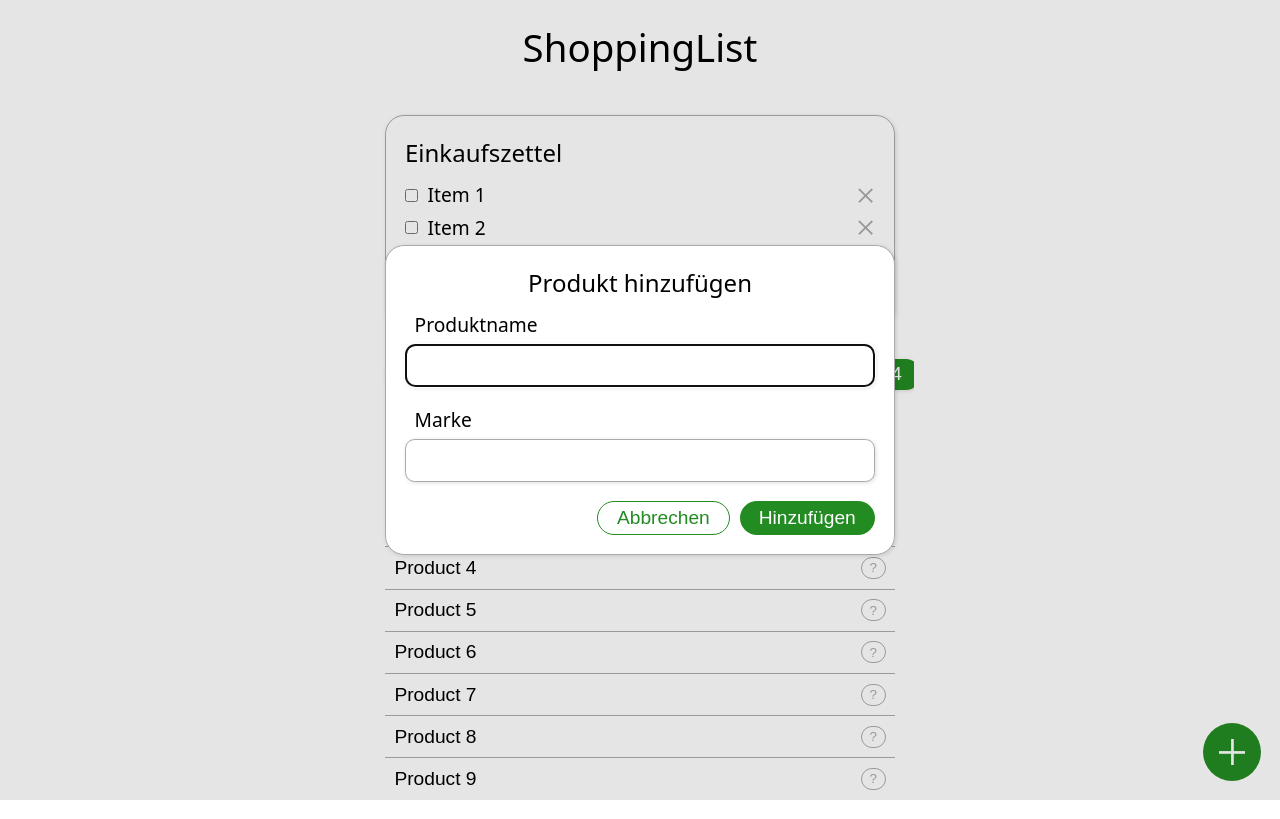
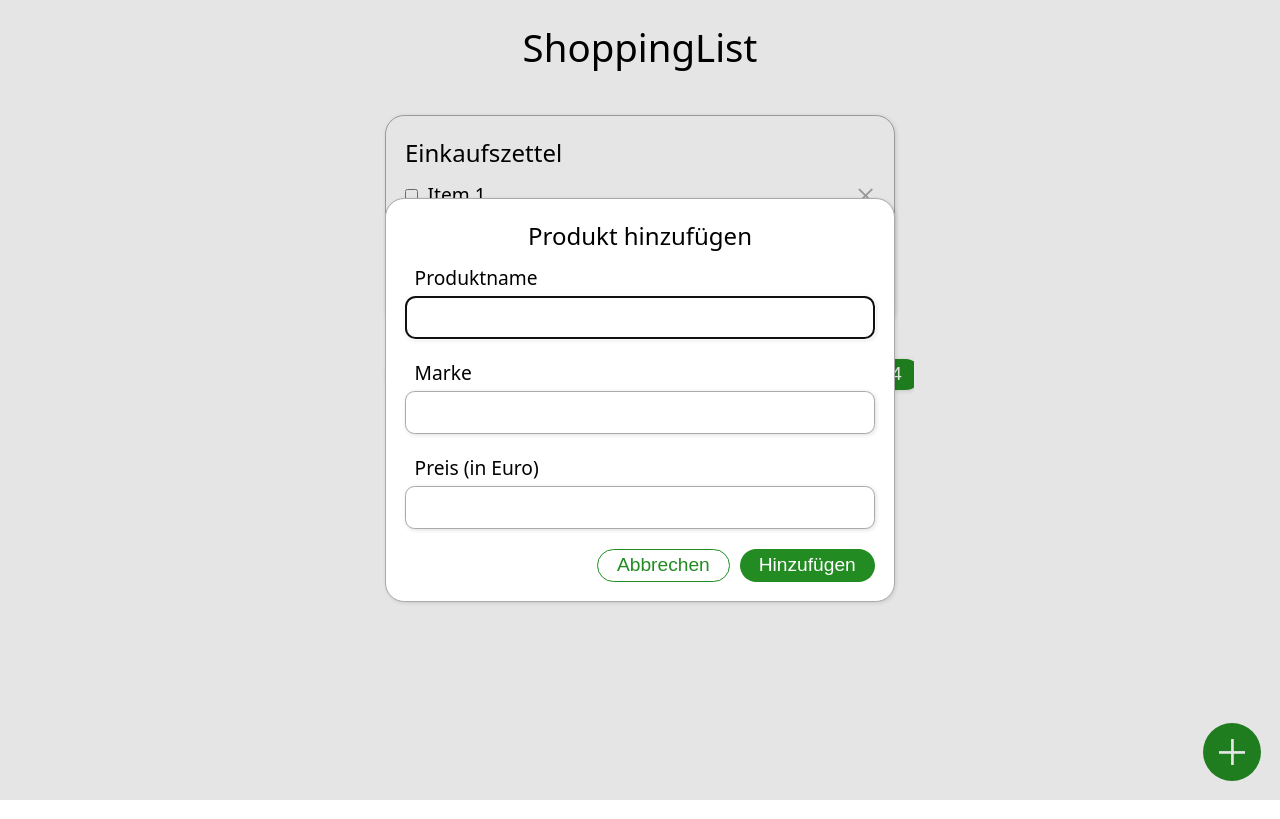
Before and after one commit to lennarthesse/shoppinglist, a SvelteKit app: page / in a window 1280 px wide. Both pictures are taken after a click on the button 1232 px from the left and 752 px from the top of the page. Built offline with nearby package versions, Linux system fonts and the light colour scheme.

Commit message:
Implemented product object creation

```diff
--- a/src/routes/+page.svelte
+++ b/src/routes/+page.svelte
@@ -4,7 +4,7 @@
 
     let items = ["Item 1", "Item 2", "Item 3", "Item 4"]
     let categories = ["Gemüse", "Category 2", "Category 3", "Category 4", "Category 5", "Category 6"]
-    let products = ["Product 1", "Product 2", "Product 3", "Product 4", "Product 5", "Product 6", "Product 7", "Product 8", "Product 9"];
+    let products = [];
     let modal;
 
 	onMount(() => {
@@ -22,7 +22,20 @@
     }
 
     function addProduct() {
-        alert("gagagugu");
+        let productName = document.getElementById("product-name").value;
+        let productBrand = document.getElementById("product-brand").value === "" ? null : document.getElementById("product-brand").value;
+        let productPrice = document.getElementById("product-price").value === "" ? null : document.getElementById("product-price").value;
+
+        let product = {
+            name: productName,
+            brand: productBrand,
+            price: productPrice
+        }
+
+        console.log(product);
+
+        products = [...products, product];
+
         let form = document.getElementById("add-product-form");
         form.reset();
     }
@@ -79,7 +92,7 @@
                 <li class="product-wrapper">
                     <div class="product">
                         <button class="product-body" on:click={addProductToList}>
-                            {product}
+                            {product.name}
                         </button>
                         <button class="product-info" on:click={editProduct}>
                             ?
@@ -108,6 +121,11 @@
             <input type="text" name="product-brand" id="product-brand">
         </div>
 
+        <div class="input-text">
+            <label for="product-price">Preis (in Euro)</label>
+            <input type="number" step="0.01" name="product-price" id="product-price">
+        </div>
+
         <div class="buttons">
             <button class="button btn-primary-light" on:click={closeModal}>Abbrechen</button>
             <button class="button btn-primary">Hinzufügen</button>
```
